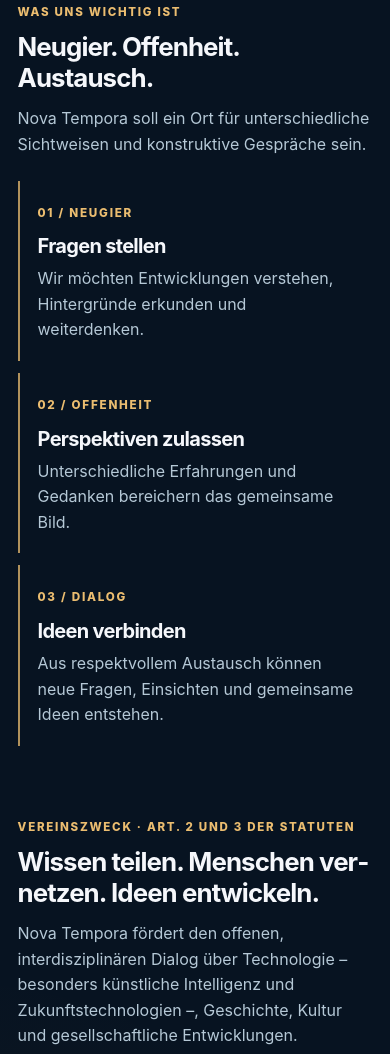
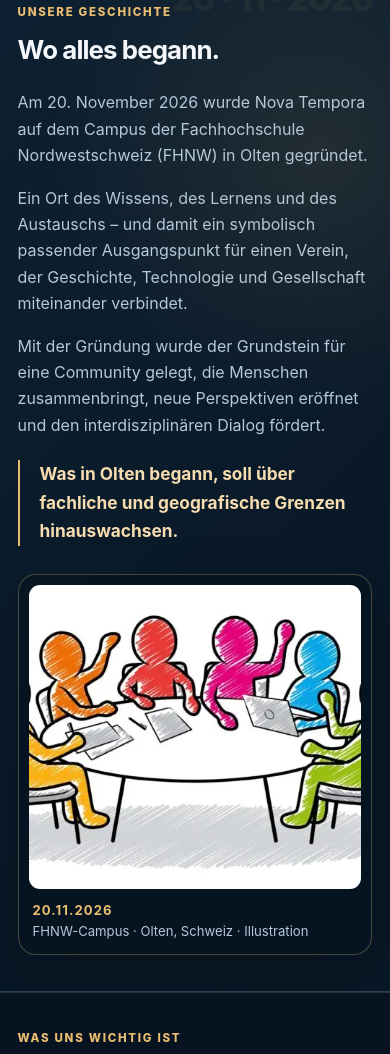
Before and after one commit to DorianVoe/nova-tempora-website, a plain HTML site: page verein.html in a window 390 px wide. Shown: the part 1208-2262 px from the top of the page. Drawn offline with Linux system fonts and the light colour scheme.

Commit message:
gründungsort anpassung

```diff
--- a/site-extras.css
+++ b/site-extras.css
@@ -91,6 +91,65 @@
 }
 .event-spotlight p { margin-bottom: 0; }
 .founding-note { margin: 20px 0 0; }
+.founding-story {
+  position: relative;
+  overflow: hidden;
+  border-block: 1px solid var(--line);
+  background:
+    radial-gradient(circle at 82% 18%, rgba(235, 189, 112, .1), transparent 30%),
+    linear-gradient(135deg, #0d2132, #091827 72%);
+}
+.founding-story::before {
+  content: "20 · 11 · 2026";
+  position: absolute;
+  inset-block-start: clamp(18px, 4vw, 44px);
+  inset-inline-end: max(var(--page-gutter), calc((100% - 1160px) / 2));
+  color: rgba(235, 189, 112, .08);
+  font-size: clamp(2.2rem, 7vw, 6.5rem);
+  font-weight: 800;
+  letter-spacing: -.05em;
+  line-height: 1;
+  pointer-events: none;
+}
+.founding-story-grid {
+  position: relative;
+  display: grid;
+  grid-template-columns: minmax(0, 1.2fr) minmax(280px, .8fr);
+  align-items: center;
+  gap: clamp(32px, 7vw, 88px);
+}
+.founding-story-copy { max-width: 720px; }
+.founding-story-copy h2 { margin: 13px 0 24px; }
+.founding-story-copy p { font-size: 1.03rem; line-height: 1.82; }
+.founding-story-closing {
+  margin: 28px 0 0;
+  padding-inline-start: 20px;
+  border-inline-start: 2px solid var(--gold);
+  color: var(--gold-soft);
+  font-size: clamp(1.08rem, 2vw, 1.35rem) !important;
+  font-weight: 650;
+}
+.founding-story-media {
+  margin: 0;
+  padding: clamp(10px, 2vw, 16px);
+  border: 1px solid rgba(235, 189, 112, .3);
+  border-radius: 18px;
+  background: rgba(5, 17, 28, .55);
+  box-shadow: 0 22px 60px rgba(0, 0, 0, .22);
+}
+.founding-story-media img { width: 100%; height: auto; border-radius: 11px; }
+.founding-story-media figcaption { padding: 12px 4px 2px; color: var(--muted); font-size: .82rem; line-height: 1.5; }
+.founding-story-media figcaption span { display: block; margin-bottom: 2px; color: var(--gold); font-weight: 750; letter-spacing: .08em; }
+.milestone-label {
+  display: inline-block;
+  margin-bottom: 10px;
+  color: var(--gold);
+  font-size: .72rem;
+  font-weight: 800;
+  letter-spacing: .14em;
+  text-transform: uppercase;
+}
+.event-location { margin-top: -4px; color: var(--gold-soft); font-weight: 700; }
 .event-feature, .event-archive-card {
   display: grid;
   grid-template-columns: minmax(0, 1fr) minmax(0, 1.15fr);
@@ -295,6 +354,8 @@
 }
 
 @media (max-width: 860px) {
+  .founding-story-grid { grid-template-columns: minmax(0, 1fr); gap: 28px; }
+  .founding-story-media { width: 100%; max-width: 480px; }
   .event-feature,.event-archive-card { grid-template-columns: minmax(0, 1fr); }
   .event-archive-media { width: 100%; max-width: 400px; justify-self: center; }
   .privacy-layout { grid-template-columns: minmax(0, 1fr); gap: 24px; }
@@ -303,6 +364,9 @@
   .privacy-aside a { display: flex; align-items: center; min-height: 44px; }
 }
 @media (max-width: 760px) {
+  .founding-story::before { inset-block-start: 14px; opacity: .75; }
+  .founding-story-copy p { font-size: 1rem; line-height: 1.65; }
+  .founding-story-closing { margin-top: 22px; }
   .event-spotlight { align-items: stretch; flex-direction: column; gap: 16px; }
   .event-spotlight .btn { width: 100%; }
   .event-spotlight h3,.event-feature h3,.event-archive-copy h3 { font-size: 1.3rem; }
--- a/verein.html
+++ b/verein.html
@@ -5,7 +5,7 @@
 <meta charset="utf-8"/>
 <meta content="width=device-width, initial-scale=1" name="viewport"/>
 <meta content="#071321" name="theme-color"/>
-<meta content="Nova Tempora: gegründet am 20. November 2026 in Bern. Vereinszweck, Mitgliedschaft, Vorstand und Statuten." name="description"/>
+<meta content="Nova Tempora: gegründet am 20. November 2026 auf dem FHNW-Campus in Olten; Vereinssitz Bern. Vereinszweck, Mitgliedschaft, Vorstand und Statuten." name="description"/>
 <meta content="website" property="og:type"/>
 <meta content="Der Verein | Nova Tempora" property="og:title"/>
 <meta content="Eine Plattform für Menschen, Ideen und Austausch – History, Technology, Society." property="og:description"/>
@@ -14,7 +14,7 @@
 <link rel="icon" type="image/svg+xml" href="favicon.svg">
 <link href="styles.css?v=00db4f6b1b20" rel="stylesheet"/>
 <title>Der Verein | Nova Tempora</title>
-<link href="site-extras.css?v=88a726e234c5" rel="stylesheet"/>
+<link href="site-extras.css?v=2f6c9a174d31" rel="stylesheet"/>
 <link href="https://novatempora.ch/verein.html" hreflang="de-CH" rel="alternate"/>
 <link href="https://novatempora.ch/en/association.html" hreflang="en" rel="alternate"/>
 </head>
@@ -72,6 +72,22 @@
 </div>
 <figure class="frame-image">
 <img alt="Die drei miteinander verbundenen Themen History, Technology und Society" decoding="async" height="1254" loading="lazy" src="images/history-technology-society.png" width="1254"/>
+</figure>
+</div>
+</section>
+<section aria-labelledby="geschichte-titel" class="section founding-story" id="geschichte">
+<div class="container founding-story-grid">
+<div class="founding-story-copy">
+<span class="eyebrow">Unsere Geschichte</span>
+<h2 id="geschichte-titel">Wo alles begann.</h2>
+<p>Am 20. November 2026 wurde Nova Tempora auf dem Campus der Fachhochschule Nordwestschweiz (FHNW) in Olten gegründet.</p>
+<p>Ein Ort des Wissens, des Lernens und des Austauschs – und damit ein symbolisch passender Ausgangspunkt für einen Verein, der Geschichte, Technologie und Gesellschaft miteinander verbindet.</p>
+<p>Mit der Gründung wurde der Grundstein für eine Community gelegt, die Menschen zusammenbringt, neue Perspektiven eröffnet und den interdisziplinären Dialog fördert.</p>
+<p class="founding-story-closing">Was in Olten begann, soll über fachliche und geografische Grenzen hinauswachsen.</p>
+</div>
+<figure class="founding-story-media">
+<img src="images/gruendungsversammlung-2026.jpg.webp" alt="Illustration einer Gruppe bei einer gemeinsamen Sitzung" width="460" height="420" loading="lazy" decoding="async">
+<figcaption><span>20.11.2026</span> FHNW-Campus · Olten, Schweiz · Illustration</figcaption>
 </figure>
 </div>
 </section>
@@ -207,14 +223,14 @@
 <div>
 <span class="eyebrow">Gründung &amp; Vereinsunterlagen</span>
 <h2 id="statuten-titel">Unsere Statuten.</h2>
-<p>Nova Tempora wurde am <strong style="color:var(--ink)">20. November 2026</strong> gegründet. Die Statuten wurden an diesem Tag angenommen und unterzeichnet. Der Verein hat seinen Sitz in Bern und ist gemäss Art. 60 ff. ZGB organisiert.</p>
+<p>Nova Tempora wurde am <strong style="color:var(--ink)">20. November 2026</strong> auf dem FHNW-Campus in Olten gegründet. Die Statuten wurden an diesem Tag angenommen und unterzeichnet. Der Verein hat seinen Sitz in Bern und ist gemäss Art. 60 ff. ZGB organisiert.</p>
 <p>Die Statuten enthalten unter anderem unseren Zweck, die Regeln zur Mitgliedschaft, die Zuständigkeiten der Vereinsversammlung und die Organisation des Vorstands.</p>
 <div class="actions"><a class="btn btn-gold" href="statuten.html">Statuten lesen</a></div>
 </div>
 <aside class="membership-info">
 <span class="tiny-label">Auf einen Blick</span>
 <strong>Nova Tempora</strong>
-<p><strong style="color:var(--ink)">Gründung:</strong> 20.11.2026<br/><strong style="color:var(--ink)">Sitz:</strong> Bern, Schweiz<br/><strong style="color:var(--ink)">Vorstand:</strong> Dorian Voegeli und Admir Berisha, gleichberechtigtes Co-Präsidium</p>
+<p><strong style="color:var(--ink)">Gründung:</strong> 20.11.2026<br/><strong style="color:var(--ink)">Gründungsort:</strong> FHNW-Campus, Olten<br/><strong style="color:var(--ink)">Vereinssitz:</strong> Bern, Schweiz<br/><strong style="color:var(--ink)">Vorstand:</strong> Dorian Voegeli und Admir Berisha, gleichberechtigtes Co-Präsidium</p>
 <a class="text-link" href="kontakt.html">Fragen zum Verein stellen</a>
 </aside>
 </div>
```
Also changed, not shown: _local-drafts/statutes (1).html (+1 -1 lines), _local-drafts/statutes.html (+1 -1 lines), en/association.html (+11 -3 lines), en/events.html (+6 -3 lines), en/index.html (+1 -1 lines), index.html (+1 -1 lines), veranstaltungen.html (+6 -3 lines).
